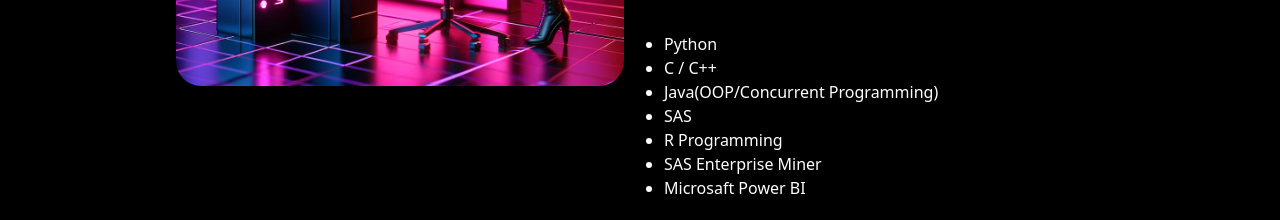
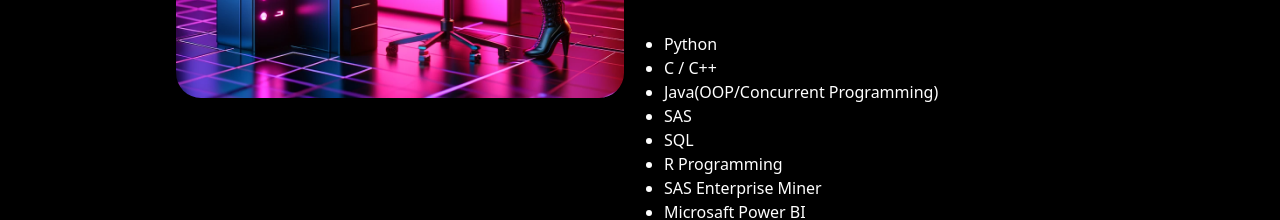
Before and after one commit to MinHui02/portfolio, a Next.js app: page / in a window 1280 px wide. Shown: the part 1480-1700 px from the top of the page. Built offline with nearby package versions, Linux system fonts and the light colour scheme.

Commit message:
Update AboutMe.jsx

```diff
--- a/components/AboutMe.jsx
+++ b/components/AboutMe.jsx
@@ -14,6 +14,7 @@ const TAB_DATA = [
                 <li>C / C++</li>
                 <li>Java(OOP/Concurrent Programming)</li>
                 <li>SAS</li>
+                <li>SQL</li>
                 <li>R Programming</li>
                 <li>SAS Enterprise Miner</li>
                 <li>Microsaft Power BI</li>
```
